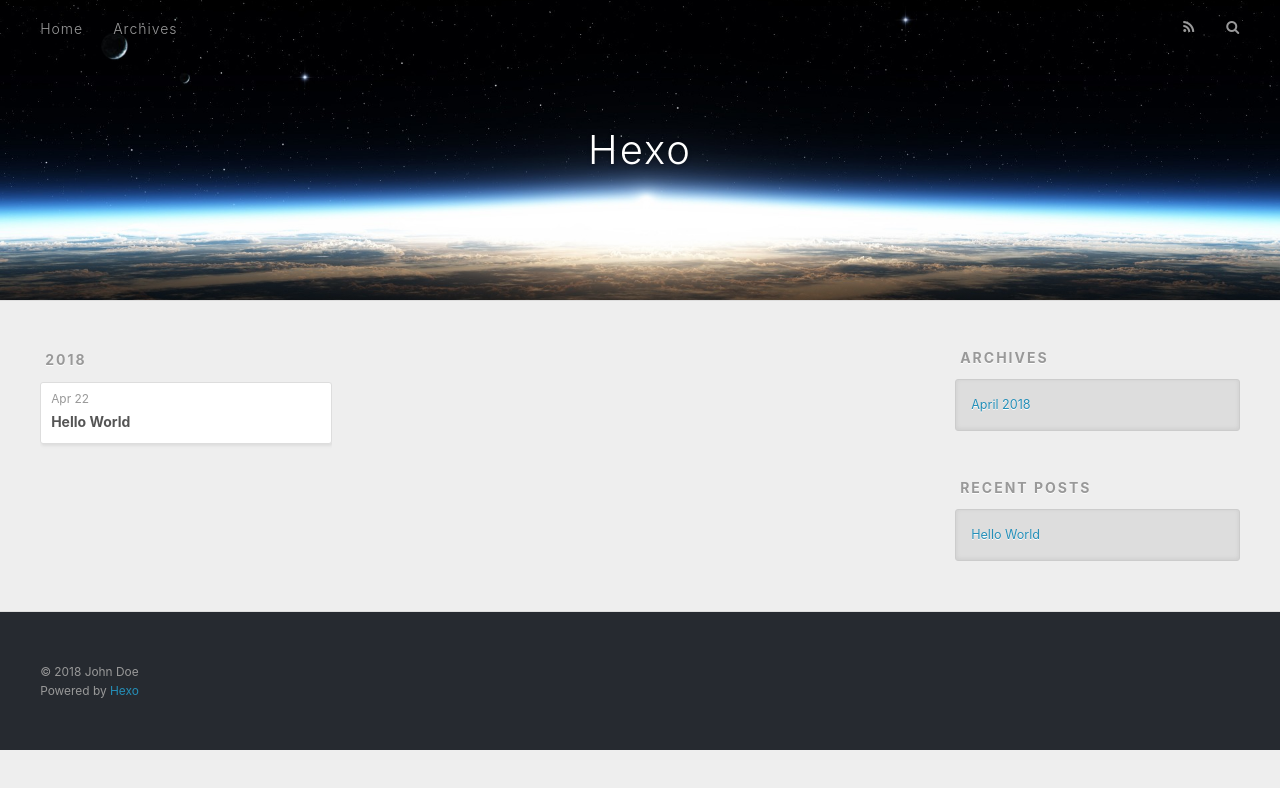
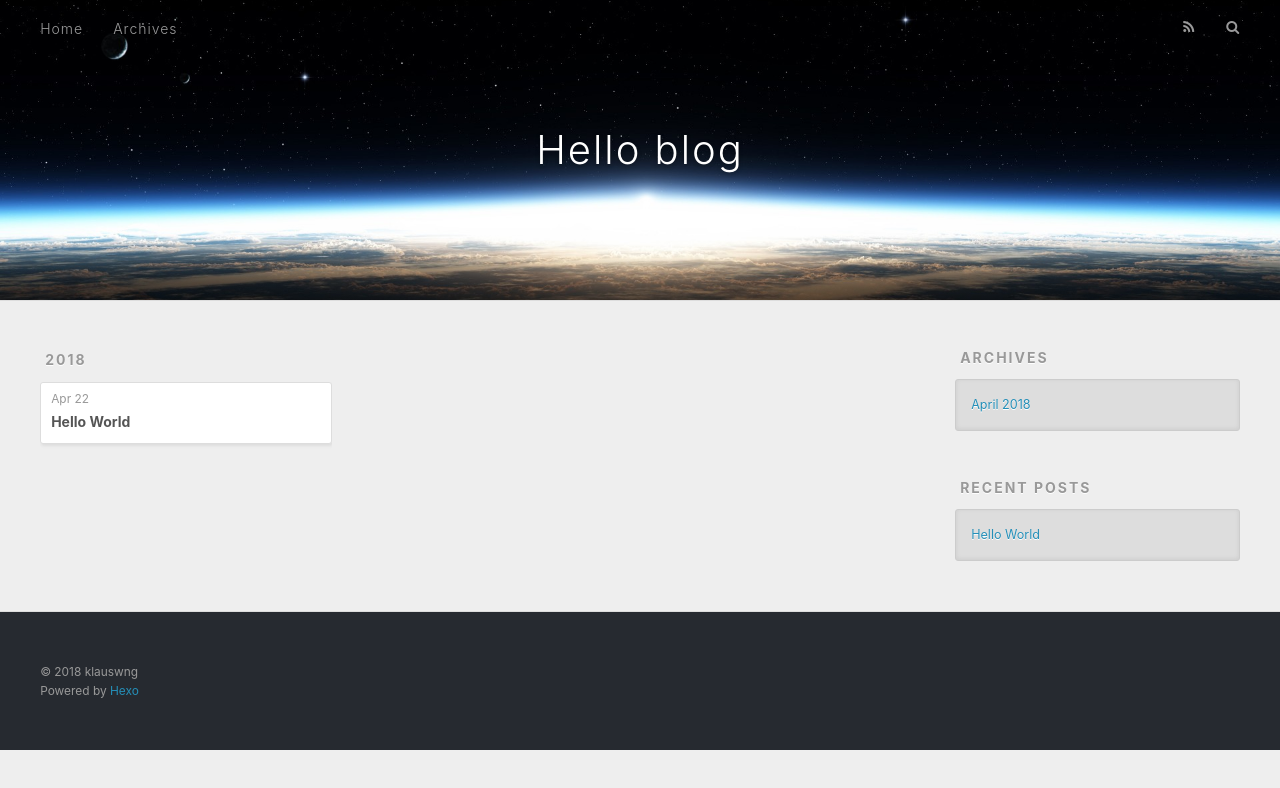
Before and after one commit to klauswng/klauswng.github.io, a plain HTML site: page archives/2018/04/index.html in a window 1280 px wide. Drawn offline with nearby package versions, Linux system fonts and the light colour scheme.

Commit message:
my first blog

```diff
--- a/archives/2018/04/index.html
+++ b/archives/2018/04/index.html
@@ -5,17 +5,17 @@
 
 
 
-  <title>Archives: 2018/4 | Hexo</title>
+  <title>Archives: 2018/4 | Hello blog</title>
   <meta name="viewport" content="width=device-width, initial-scale=1, maximum-scale=1">
   <meta property="og:type" content="website">
-<meta property="og:title" content="Hexo">
+<meta property="og:title" content="Hello blog">
 <meta property="og:url" content="http://yoursite.com/archives/2018/04/index.html">
-<meta property="og:site_name" content="Hexo">
+<meta property="og:site_name" content="Hello blog">
 <meta property="og:locale" content="default">
 <meta name="twitter:card" content="summary">
-<meta name="twitter:title" content="Hexo">
+<meta name="twitter:title" content="Hello blog">
 
-    <link rel="alternate" href="/atom.xml" title="Hexo" type="application/atom+xml">
+    <link rel="alternate" href="/atom.xml" title="Hello blog" type="application/atom+xml">
 
 
     <link rel="icon" href="/favicon.png">
@@ -34,7 +34,7 @@
   <div id="header-outer" class="outer">
     <div id="header-title" class="inner">
       <h1 id="logo-wrap">
-        <a href="/" id="logo">Hexo</a>
+        <a href="/" id="logo">Hello blog</a>
       </h1>
 
     </div>
@@ -139,7 +139,7 @@
 
   <div class="outer">
     <div id="footer-info" class="inner">
-      &copy; 2018 John Doe<br>
+      &copy; 2018 klauswng<br>
       Powered by <a href="http://hexo.io/" target="_blank">Hexo</a>
     </div>
   </div>
```
Also changed, not shown: 2018/04/22/hello-world/index.html (+6 -6 lines), archives/2018/index.html (+7 -7 lines), archives/index.html (+7 -7 lines), index.html (+8 -8 lines), 1 other file.
